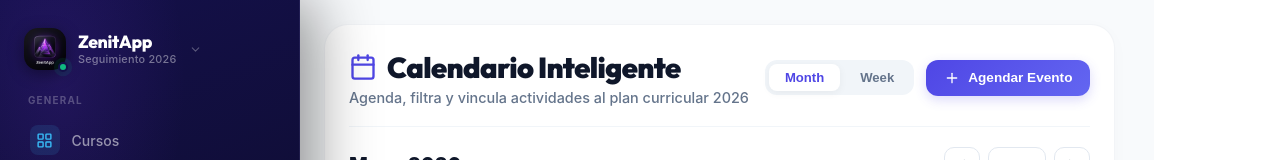
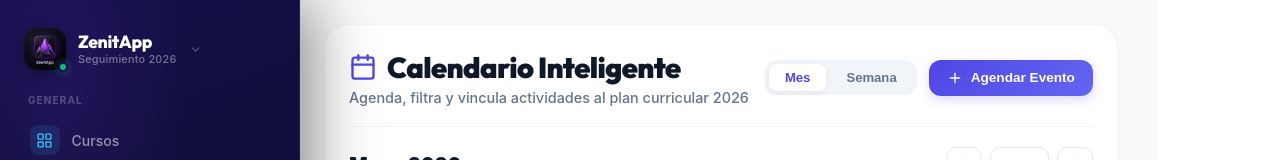
Before and after one commit to ramirezfuenzalida/planificador-de-proyectos, a React (Vite) app: page / in a window 1280 px wide. Both pictures are taken after a click on the button "Calendario Inteligente". Shown: the top 160 px of the page. Built offline with nearby package versions, Linux system fonts and the light colour scheme; no server answers; the database is empty.

Commit message:
style: cambiar etiquetas de vistas Month y Week a Mes y Semana en espanol, y agregar mejoras de diseno

```diff
--- a/src/components/SmartCalendarView.tsx
+++ b/src/components/SmartCalendarView.tsx
@@ -1044,13 +1044,13 @@ export default function SmartCalendarView({
                 className={`sc-toggle-btn ${viewMode === 'month' ? 'active' : ''}`}
                 onClick={() => setViewMode('month')}
               >
-                Month
+                Mes
               </button>
               <button
                 className={`sc-toggle-btn ${viewMode === 'week' ? 'active' : ''}`}
                 onClick={() => setViewMode('week')}
               >
-                Week
+                Semana
               </button>
             </div>
 
```
